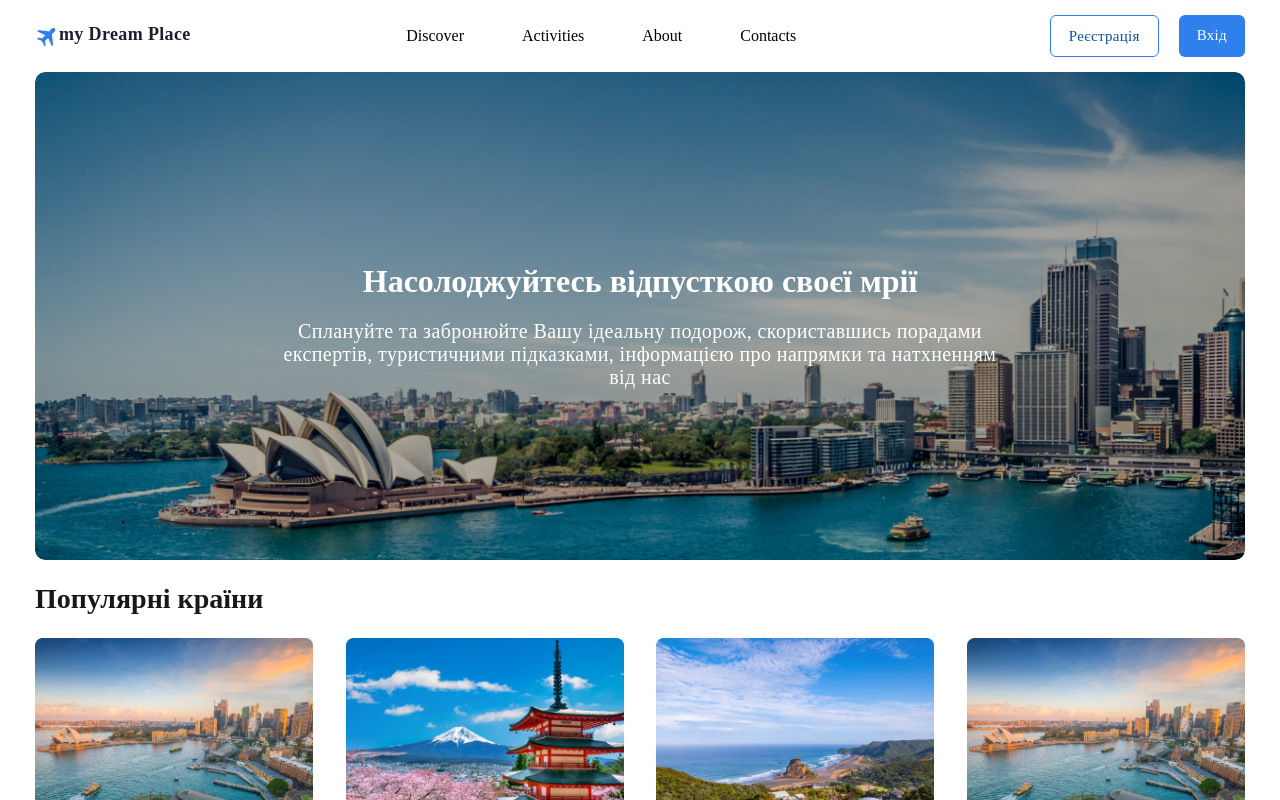
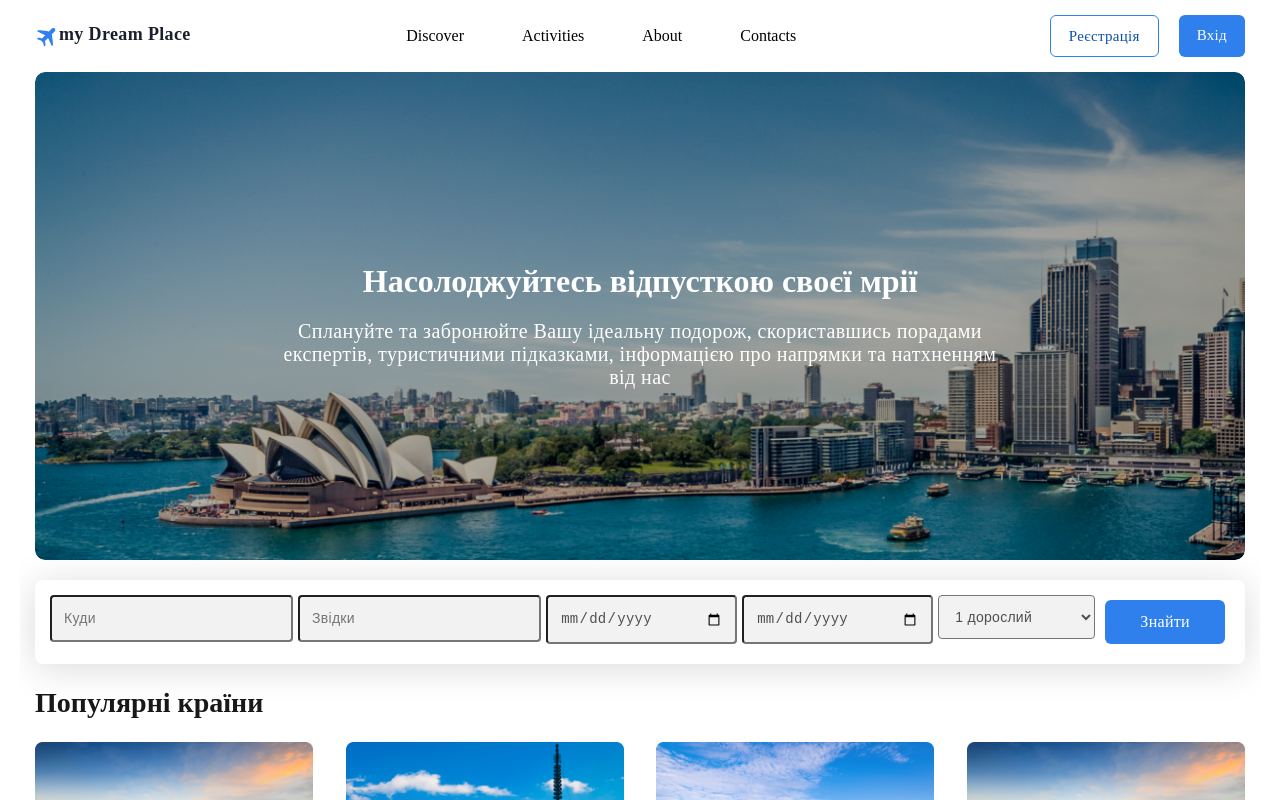
Before and after one commit to YuliiaVialkova/exam-travel, a Vue app: page / in a window 1280 px wide. Shown: the top 800 px of the page. Built offline with nearby package versions, Linux system fonts and the light colour scheme.

Commit message:
finished section search

```diff
--- a/src/assets/base.scss
+++ b/src/assets/base.scss
@@ -8,4 +8,5 @@
 
   --main-bg-color: #fff;
   --btn-bg-color: #2f80ed;
+  --input-bg-color: #f2f2f2;
 }
--- /dev/null
+++ b/src/components/AppSearch.vue
@@ -0,0 +1,111 @@
+<script setup>
+import IconLocation from './icons/IconLocation.vue'
+</script>
+
+<template>
+  <section class="search">
+    <label for="search-where" class="search__label-item">
+      <input type="text" placeholder="Куди" id="search-where" class="search__where search__item" />
+    </label>
+    <label for="search-from" class="search__label-item">
+      <input type="text" placeholder="Звідки" id="search-from" class="search__from search__item" />
+    </label>
+    <label for="search-check-in-date" class="search__label-item">
+      <input
+        type="date"
+        name="check-in-date"
+        placeholder="Дата заїзду"
+        id="search-check-in-date"
+        class="search__check-in search__item"
+      />
+    </label>
+    <label for="search-check-out-date" class="search__label-item">
+      <input
+        type="date"
+        name="check-out-date"
+        id="search-check-out-date"
+        class="search__check-out search__item"
+        placeholder="Дата виїзду"
+      />
+    </label>
+    <label for="search-tourists" class="search__label-item">
+      <select name="tourists" id="search-tourists" class="search__tourists search__item">
+        <option value="">1 дорослий</option>
+        <option value="">2 дорослих</option>
+      </select>
+    </label>
+    <div class="search__btn-wrp search__label-item"><a class="search__btn" href="/">Знайти</a></div>
+  </section>
+</template>
+
+<style lang="scss">
+.search {
+  display: flex;
+  flex-wrap: nowrap;
+  flex-direction: column;
+  gap: 5px;
+  padding: 15px;
+  box-shadow: 0px 4px 37px 0px rgba(0, 0, 0, 0.15);
+  border-radius: 8px;
+
+  &__item {
+    width: 100%;
+    padding: 12px;
+    border-radius: 4px;
+    background-color: var(--input-bg-color);
+    color: var(--grey-color);
+    font-size: toRem(14px);
+    font-weight: 400;
+    line-height: 140%;
+    letter-spacing: 0.28px;
+  }
+
+  &__where {
+    position: relative;
+
+    &::before {
+      content: '';
+      position: absolute;
+      display: block;
+      background: url(../components/icons/IconLocation.vue) no-repeat;
+      width: 20px;
+      height: 20px;
+      top: 0px;
+      left: 0px;
+    }
+  }
+
+  &__btn-wrp {
+    margin: 5px;
+    background-color: var(--btn-bg-color);
+    width: 100%;
+    text-align: center;
+    border-radius: 6px;
+  }
+  &__btn {
+    display: block;
+    width: 100%;
+    color: var(--white-color);
+    font-size: toRem(16px);
+    font-weight: 500;
+    line-height: 20px;
+    letter-spacing: 0.3px;
+    text-decoration: none;
+    padding: 12px 18px;
+  }
+}
+
+@media screen and (min-width: 530px) {
+  .search {
+    flex-direction: row;
+    flex-wrap: wrap;
+
+    &__label-item {
+      flex-grow: 1;
+    }
+    &__btn-wrp {
+      width: auto;
+    }
+  }
+}
+</style>
--- /dev/null
+++ b/src/components/icons/IconLocation.vue
@@ -0,0 +1,10 @@
+<template>
+  <svg xmlns="http://www.w3.org/2000/svg" height="16" width="12" viewBox="0 0 384 512">
+    <!--!Font Awesome Free 6.5.1 by @fontawesome - https://fontawesome.com License - https://fontawesome.com/license/free Copyright 2023 Fonticons, Inc. -->
+    <path
+      opacity="1"
+      fill="#1E3050"
+      d="M215.7 499.2C267 435 384 279.4 384 192C384 86 298 0 192 0S0 86 0 192c0 87.4 117 243 168.3 307.2c12.3 15.3 35.1 15.3 47.4 0zM192 128a64 64 0 1 1 0 128 64 64 0 1 1 0-128z"
+    />
+  </svg>
+</template>
--- a/src/views/HomeView.vue
+++ b/src/views/HomeView.vue
@@ -5,6 +5,7 @@ import PopularHotels from '../components/PopularHotels.vue'
 import GuideBook from '../components/GuideBook.vue'
 import PopularCountries from '../components/PopularCountries.vue'
 import AppPromo from '../components/AppPromo.vue'
+import AppSearch from '../components/AppSearch.vue'
 </script>
 
 <template>
@@ -12,6 +13,7 @@ import AppPromo from '../components/AppPromo.vue'
     <AppHeader class="header" />
     <main class="main-content">
       <AppPromo />
+      <AppSearch class="main-search" />
       <PopularCountries />
       <GuideBook />
       <PopularHotels />
@@ -36,4 +38,7 @@ import AppPromo from '../components/AppPromo.vue'
 .main-content {
   flex-grow: 1;
 }
+.main-search {
+  margin-top: 20px;
+}
 </style>
```
Also changed, not shown: src/components/icons/IconCalendar.vue (added, +10 -0 lines), src/components/icons/IconTourists.vue (added, +10 -0 lines).
